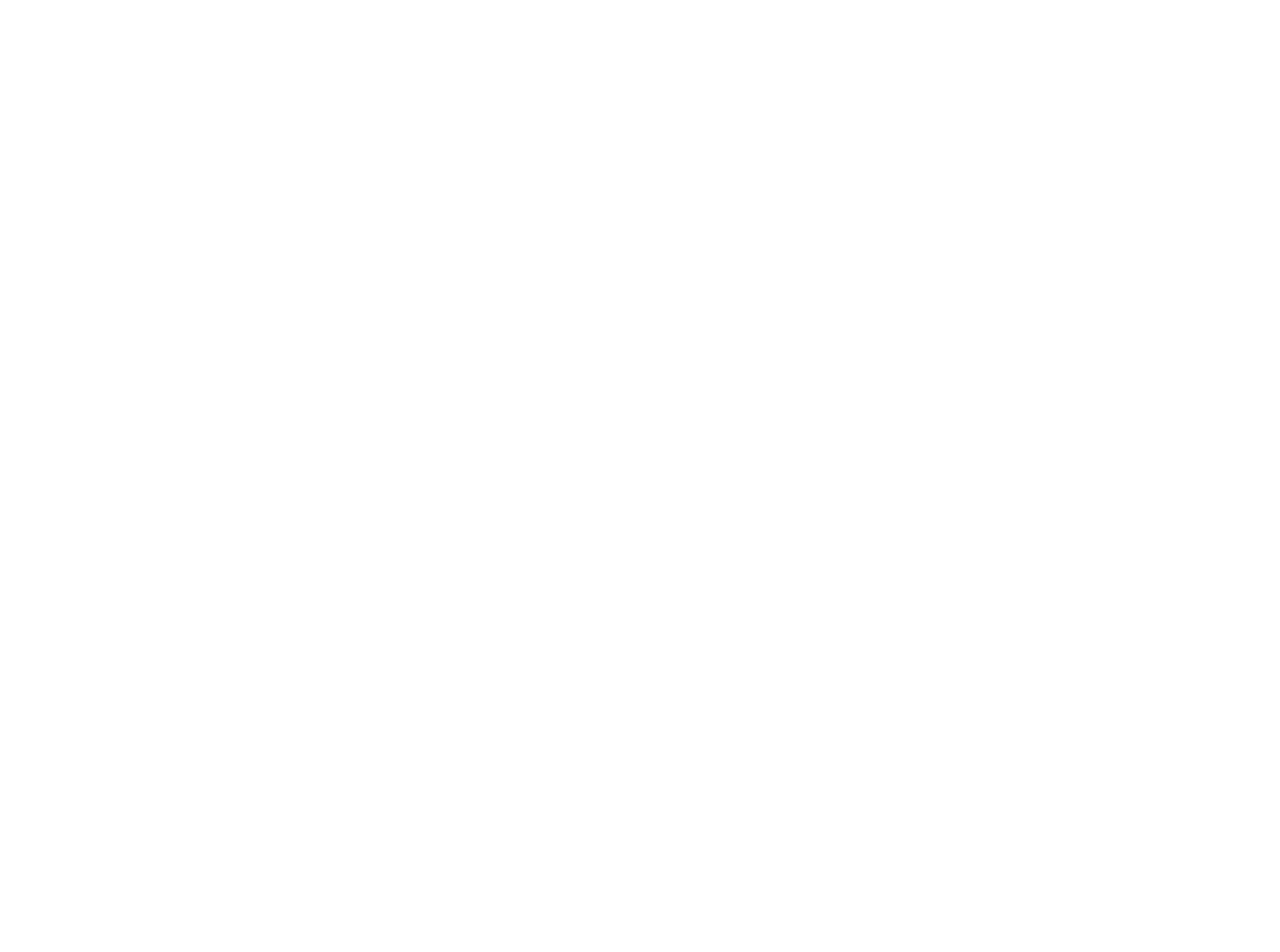
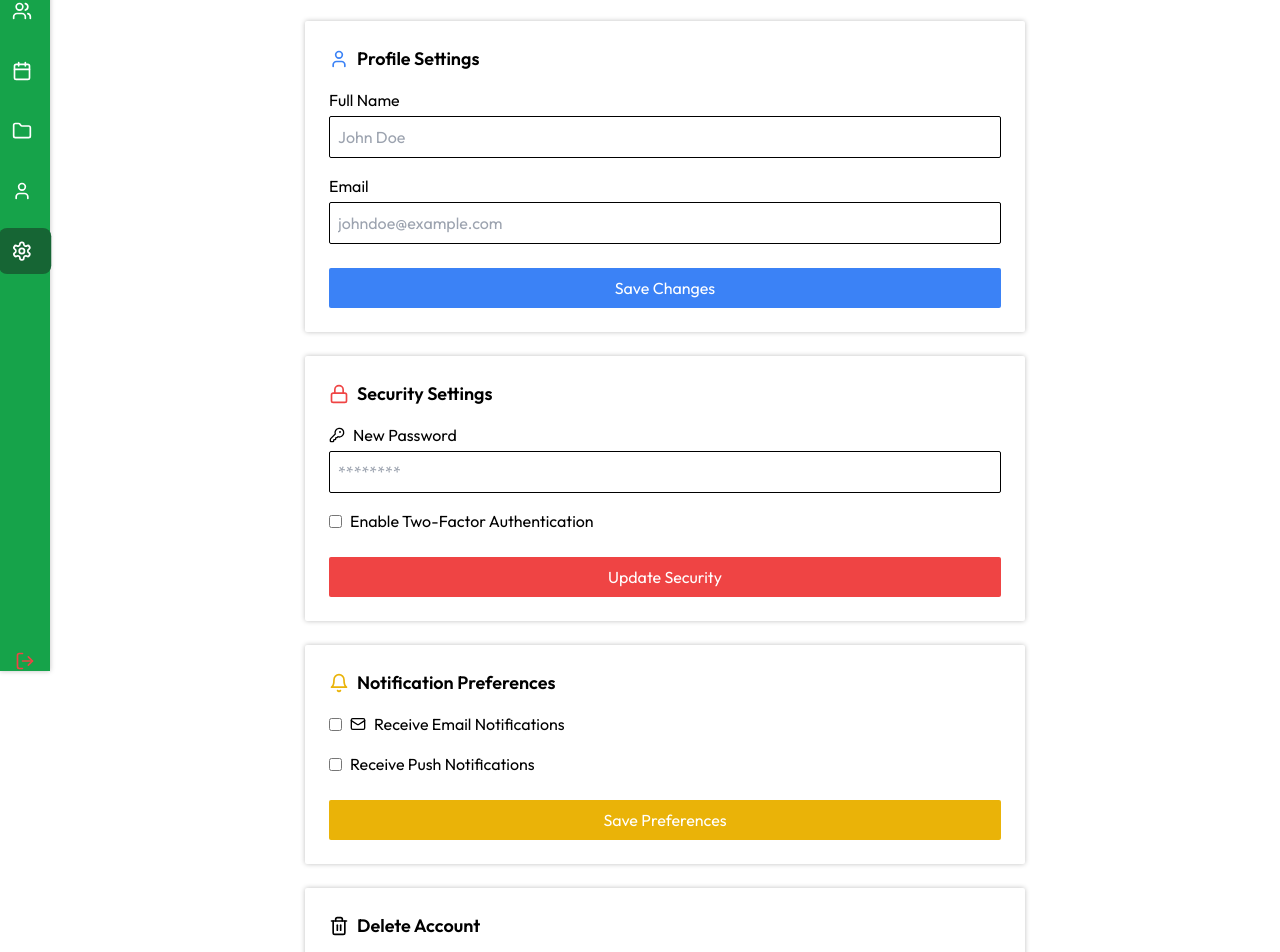
Before and after one commit to mercy-rotich/Meru_innovators_website, a React (Vite) app: page /account/user-settings in a window 1280 px wide. Before the commit this address had no page. Shown: the part 129-1081 px from the top of the page. Before the commit the page ends 800 px from the top, so only its background shows below. Built offline with nearby package versions, Linux system fonts and the light colour scheme.

Commit message:
Updates on the settings page

```diff
--- a/src/App.jsx
+++ b/src/App.jsx
@@ -36,6 +36,8 @@
 
 import UserProjects from "./pages/UserAccount/UserProjects/UserProjects";
 
+import UserSettings from "./pages/UserAccount/UserSettings/UserSettings";
+
 const App = () => {
   const { isDarkMode } = useTheme();
 
@@ -68,6 +70,7 @@
         <Route path="/account/dashboard" element={<UserAccountDashboard />} />
         <Route path="/account/community" element={<UserCommunity />} />
         <Route path="/account/projects" element={<UserProjects />} />
+        <Route path="/account/user-settings" element={<UserSettings />} />
       </Routes>
       <SocialMedia />
       <NavigateTopArrow />
--- a/src/pages/UserAccount/UserAccountLayout/UserAccountSidebar.jsx
+++ b/src/pages/UserAccount/UserAccountLayout/UserAccountSidebar.jsx
@@ -51,7 +51,7 @@
           text="Profile"
         />
         <SidebarLink
-          to="/settings"
+          to="/account/user-settings"
           icon={<Settings size={20} />}
           text="Settings"
         />
--- a/src/pages/UserAccount/UserSettings/UserSettings.jsx
+++ b/src/pages/UserAccount/UserSettings/UserSettings.jsx
@@ -1,10 +1,127 @@
-import UserAccountLayout from "../UserAccountLayout/UserAccountLayout"
+import React from "react";
+import UserAccountLayout from "../UserAccountLayout/UserAccountLayout";
+import { User, Lock, Bell, Trash2, Mail, KeyRound } from "lucide-react";
+
 const UserSettings = () => {
   return (
     <UserAccountLayout>
+      <div className="p-6 max-w-3xl mx-auto">
+        {/* Page Title */}
+        <h2 className="text-2xl font-semibold text-gray-800 mb-6">
+          ⚙️ User Settings
+        </h2>
 
+        {/* Profile Settings */}
+        <div className="bg-white shadow-least rounded-sm p-6 mb-6">
+          <h3 className="text-lg font-semibold flex items-center gap-2 text-gray-800 mb-4">
+            <User size={20} className="text-blue-500" />
+            Profile Settings
+          </h3>
+
+          <div className="flex flex-col gap-4">
+            <label className="flex flex-col">
+              <span className="text-gray-600">Full Name</span>
+              <input
+                type="text"
+                placeholder="John Doe"
+                className="border rounded-sm p-2 mt-1 focus:outline-none focus:ring-2 focus:ring-blue-300"
+              />
+            </label>
+
+            <label className="flex flex-col">
+              <span className="text-gray-600">Email</span>
+              <input
+                type="email"
+                placeholder="johndoe@example.com"
+                className="border rounded-sm p-2 mt-1 focus:outline-none focus:ring-2 focus:ring-blue-300"
+              />
+            </label>
+
+            <button className="mt-2 bg-blue-500 text-white px-4 py-2 rounded-sm hover:bg-blue-600 transition">
+              Save Changes
+            </button>
+          </div>
+        </div>
+
+        {/* Security Settings */}
+        <div className="bg-white shadow-least rounded-sm p-6 mb-6">
+          <h3 className="text-lg font-semibold flex items-center gap-2 text-gray-800 mb-4">
+            <Lock size={20} className="text-red-500" />
+            Security Settings
+          </h3>
+
+          <div className="flex flex-col gap-4">
+            <label className="flex flex-col">
+              <span className="text-gray-600 flex items-center gap-2">
+                <KeyRound size={16} className="text-gray-500" />
+                New Password
+              </span>
+              <input
+                type="password"
+                placeholder="********"
+                className="border rounded-sm p-2 mt-1 focus:outline-none focus:ring-2 focus:ring-red-300"
+              />
+            </label>
+
+            <label className="flex items-center gap-2">
+              <input type="checkbox" className="accent-red-500" />
+              <span className="text-gray-600">
+                Enable Two-Factor Authentication
+              </span>
+            </label>
+
+            <button className="mt-2 bg-red-500 text-white px-4 py-2 rounded-sm hover:bg-red-600 transition">
+              Update Security
+            </button>
+          </div>
+        </div>
+
+        {/* Notification Preferences */}
+        <div className="bg-white shadow-least rounded-sm p-6 mb-6">
+          <h3 className="text-lg font-semibold flex items-center gap-2 text-gray-800 mb-4">
+            <Bell size={20} className="text-yellow-500" />
+            Notification Preferences
+          </h3>
+
+          <div className="flex flex-col gap-4">
+            <label className="flex items-center gap-2">
+              <input type="checkbox" className="accent-yellow-500" />
+              <span className="text-gray-600 flex items-center gap-2">
+                <Mail size={16} className="text-gray-500" />
+                Receive Email Notifications
+              </span>
+            </label>
+
+            <label className="flex items-center gap-2">
+              <input type="checkbox" className="accent-yellow-500" />
+              <span className="text-gray-600">Receive Push Notifications</span>
+            </label>
+
+            <button className="mt-2 bg-yellow-500 text-white px-4 py-2 rounded-sm hover:bg-yellow-600 transition">
+              Save Preferences
+            </button>
+          </div>
+        </div>
+
+        {/* Delete Account */}
+        <div className="bg-white shadow-least rounded-sm p-6">
+          <h3 className="text-lg font-semibold flex items-center gap-2 text-gray-800 mb-4">
+            <Trash2 size={20} className="text-gray-600" />
+            Delete Account
+          </h3>
+
+          <p className="text-gray-600 text-sm mb-4">
+            Deleting your account will permanently remove all your data. This
+            action cannot be undone.
+          </p>
+
+          <button className="bg-gray-600 text-white px-4 py-2 rounded-sm hover:bg-gray-700 transition">
+            Delete Account
+          </button>
+        </div>
+      </div>
     </UserAccountLayout>
-  )
-}
+  );
+};
 
-export default UserSettings
+export default UserSettings;
```
